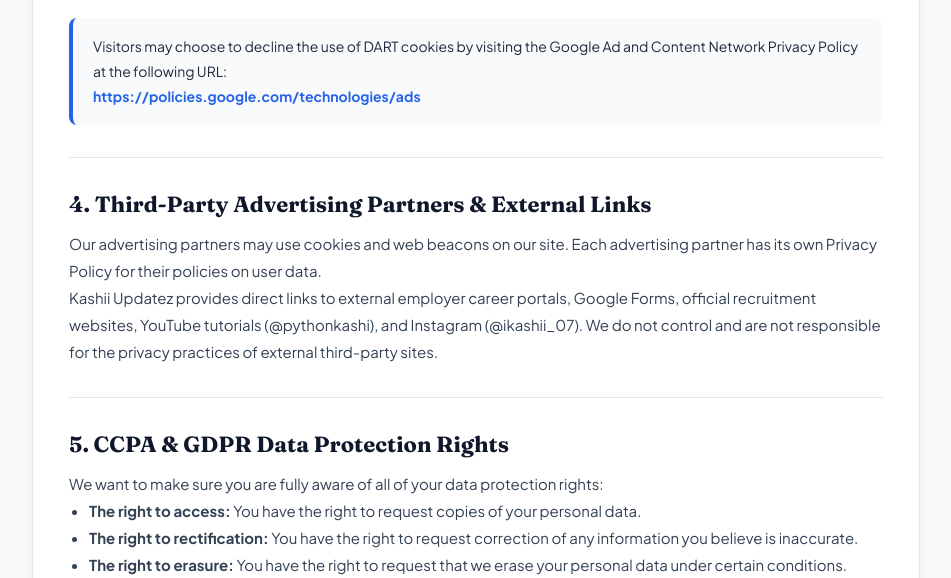
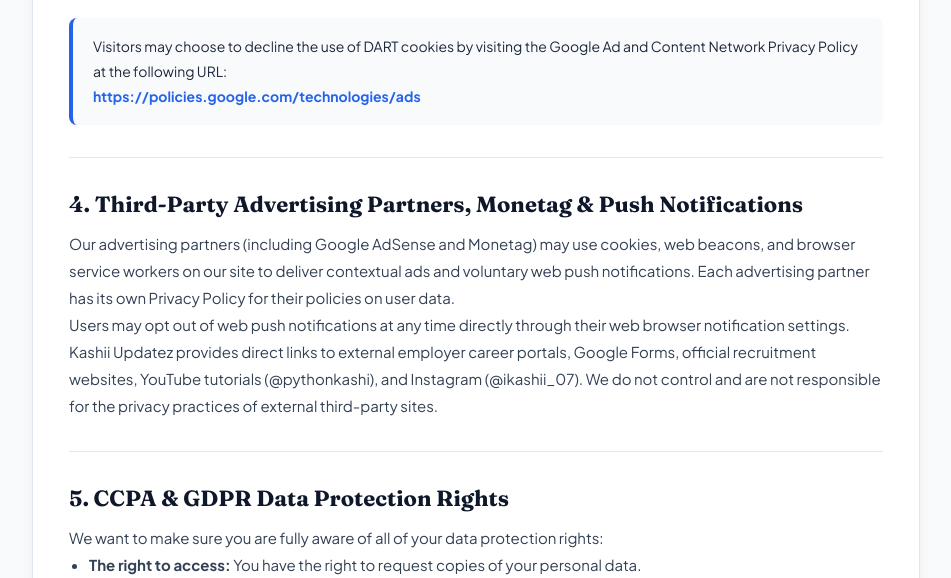
Before and after one commit to kashichavan/updatezbykashi, a Django app: page /privacy/ in a window 1280 px wide. Shown: the part 1232-1810 px from the top of the page, without its empty margins (164-1115 px from the left). Run offline with Django 5.2, Linux system fonts and the light colour scheme; data comes from the database, SQL or seed files in the repository; data that the repository does not hold is empty; some libraries are stand-ins or nearby versions; some web fonts are replaced.

Commit message:
feat(monetag): add high-speed edge preconnects and push notification privacy disclosures

```diff
--- a/templates/base.html
+++ b/templates/base.html
@@ -124,6 +124,12 @@
   }
   </script>
 
+  <!-- High-Speed Monetag Ad Network Preconnects (Maximizes Ad Fill Rate & CPM) -->
+  <link rel="preconnect" href="https://quge5.com" crossorigin>
+  <link rel="preconnect" href="https://3nbf4.com" crossorigin>
+  <link rel="dns-prefetch" href="https://quge5.com">
+  <link rel="dns-prefetch" href="https://3nbf4.com">
+
   <!-- High-Speed Google AdSense Network Preconnect & DNS-Prefetch -->
   <link rel="preconnect" href="https://pagead2.googlesyndication.com" crossorigin>
   <link rel="preconnect" href="https://googleads.g.doubleclick.net" crossorigin>
--- a/templates/content/privacy_policy.html
+++ b/templates/content/privacy_policy.html
@@ -69,9 +69,12 @@
 
       <hr style="border: 0; border-top: 1px solid var(--subtle-border); margin: 32px 0;">
 
-      <h2 style="font: 700 22px var(--font-serif); color: var(--ink); margin: 28px 0 12px;">4. Third-Party Advertising Partners &amp; External Links</h2>
+      <h2 style="font: 700 22px var(--font-serif); color: var(--ink); margin: 28px 0 12px;">4. Third-Party Advertising Partners, Monetag &amp; Push Notifications</h2>
       <p>
-        Our advertising partners may use cookies and web beacons on our site. Each advertising partner has its own Privacy Policy for their policies on user data.
+        Our advertising partners (including Google AdSense and Monetag) may use cookies, web beacons, and browser service workers on our site to deliver contextual ads and voluntary web push notifications. Each advertising partner has its own Privacy Policy for their policies on user data.
+      </p>
+      <p>
+        Users may opt out of web push notifications at any time directly through their web browser notification settings.
       </p>
       <p>
         Kashii Updatez provides direct links to external employer career portals, Google Forms, official recruitment websites, YouTube tutorials (@pythonkashi), and Instagram (@ikashii_07). We do not control and are not responsible for the privacy practices of external third-party sites.
--- a/templates/index.html
+++ b/templates/index.html
@@ -106,6 +106,10 @@
   </script>
 
   <!-- Performance Preconnects -->
+  <link rel="preconnect" href="https://quge5.com" crossorigin>
+  <link rel="preconnect" href="https://3nbf4.com" crossorigin>
+  <link rel="dns-prefetch" href="https://quge5.com">
+  <link rel="dns-prefetch" href="https://3nbf4.com">
   <link rel="preconnect" href="https://fonts.googleapis.com">
   <link rel="preconnect" href="https://fonts.gstatic.com" crossorigin>
   <link rel="preconnect" href="https://pagead2.googlesyndication.com" crossorigin>
```
